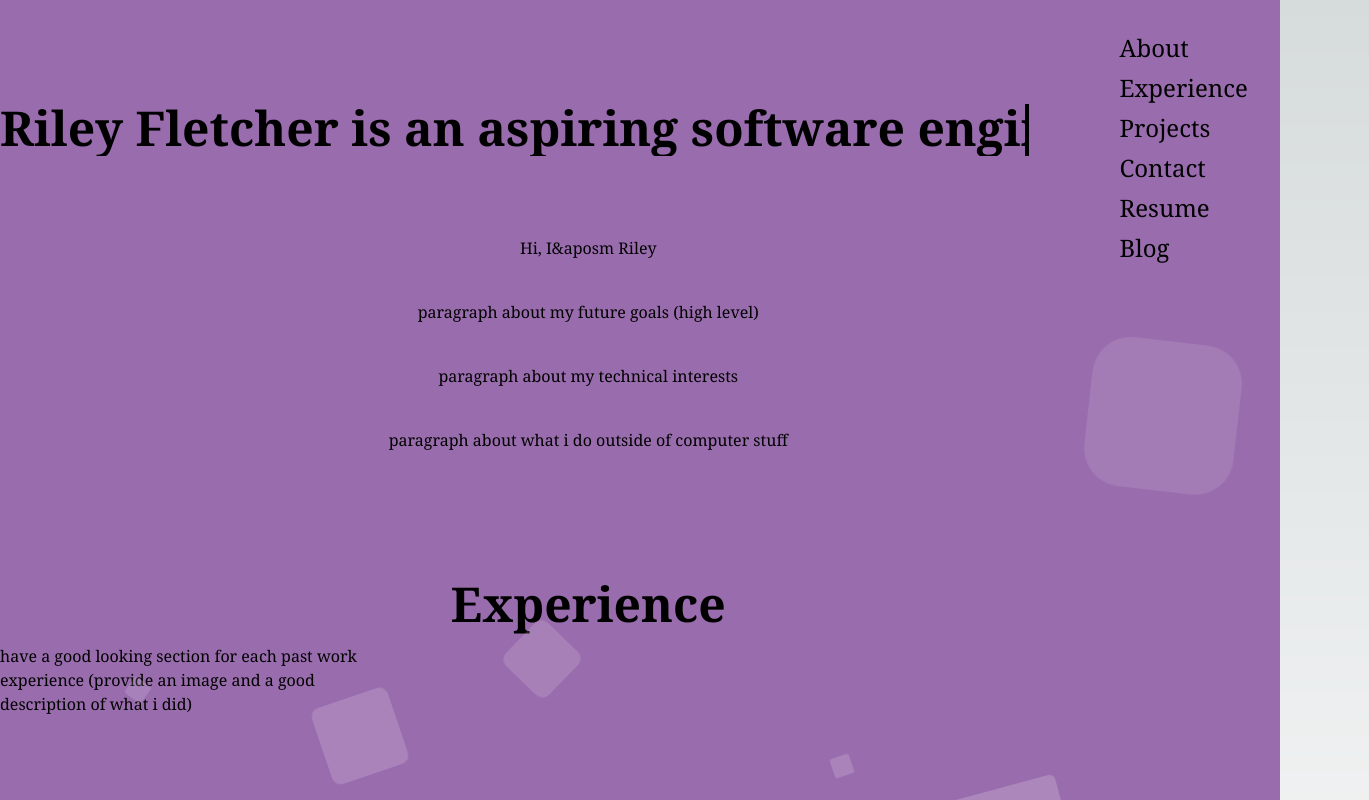
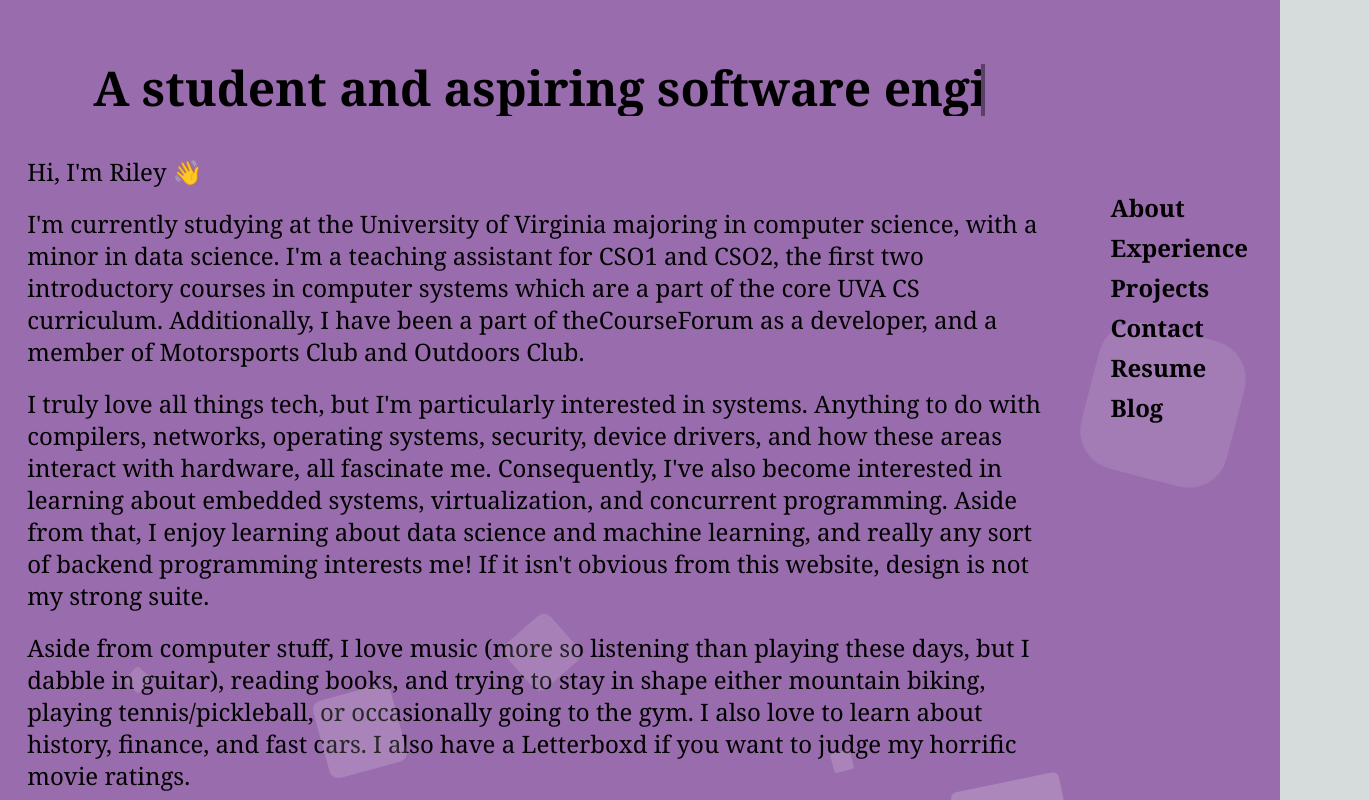
Before and after one commit to rileyfletch/personal-website, a Next.js app in the folder website/: page / in a window 1280 px wide. Shown: the top 800 px of the page, 1369 px wide, since content can reach past the window. Built offline with nearby package versions, Linux system fonts and the light colour scheme.

Commit message:
navbar && pcards

```diff
--- a/website/components/about.tsx
+++ b/website/components/about.tsx
@@ -1,20 +1,33 @@
 export default function AboutSection() {
-    return (
-        <section id="about" className="py-16">
-          <h1 className="animate-typing overflow-hidden whitespace-nowrap border-r-4 border-r-white pr-10 mt-10 pb-1 text-5xl text-white font-bold">
-            Riley Fletcher is an aspiring software engineer</h1>
-          <p className="p-5 pt-20 text-center">
-            Hi, I&aposm Riley
-          </p>
-          <p className="p-5 text-center">
-            paragraph about my future goals (high level)
-          </p>
-          <p className="p-5 text-center">
-            paragraph about my technical interests
-          </p>
-          <p className="pt-5 text-center">
-            paragraph about what i do outside of computer stuff
-          </p>
-        </section>
-    )
+  return (
+    <section id="about" className="py-16 flex flex-col items-center">
+      <h1 className="animate-typing overflow-hidden whitespace-nowrap border-r-4 border-r-white pr-10 pb-1 text-5xl text-white font-bold text-center mb-10">
+        A student and aspiring software engineer
+      </h1>
+
+      <div className="max-w-5xl">
+        <p className="text-2xl mb-5">Hi, I&apos;m Riley 👋</p>
+
+        <p className="text-2xl mb-5">
+          I&apos;m currently studying at the University of Virginia majoring in computer science, with a minor in data science.
+          I&apos;m a teaching assistant for CSO1 and CSO2, the first two introductory courses in computer systems which are a part of the core UVA CS curriculum.
+          Additionally, I have been a part of theCourseForum as a developer, and a member of Motorsports Club and Outdoors Club.
+        </p>
+
+        <p className="text-2xl mb-5">
+          I truly love all things tech, but I&apos;m particularly interested in systems.
+          Anything to do with compilers, networks, operating systems, security, device drivers, and how these areas interact with hardware, all fascinate me.
+          Consequently, I&apos;ve also become interested in learning about embedded systems, virtualization, and concurrent programming.
+          Aside from that, I enjoy learning about data science and machine learning, and really any sort of backend programming interests me! If it isn&apos;t obvious
+          from this website, design is not my strong suite.
+        </p>
+
+        <p className="text-2xl mb-5">
+          Aside from computer stuff, I love music (more so listening than playing these days, but I dabble in guitar), reading books, and trying to stay in shape either mountain biking,
+          playing tennis/pickleball, or occasionally going to the gym. I also love to learn about history, finance, and fast cars. I also have a Letterboxd if you want
+          to judge my horrific movie ratings.
+        </p>
+      </div>
+    </section>
+  );
 }
--- a/website/components/navbar.tsx
+++ b/website/components/navbar.tsx
@@ -2,19 +2,19 @@ import Link from "next/link";
 
 export default function NavigationSidebar() {
     return (
-        <div className="sticky top-0 right-0 p-8">
+        <div className="sticky top-0 right-0 p-8 pt-48">
           <ul className="list-none ml-auto">
-            <li className="mb-2"><a href="#about" className="transition-colors duration-700 hover:text-engineering text-2xl link-underline link-underline-black">
+            <li className="mb-2"><a href="#about" className="font-bold transition-colors duration-700 hover:text-engineering text-2xl link-underline link-underline-black">
               About</a></li>
-            <li className="mb-2"><a href="#experience" className="transition-colors duration-700 hover:text-engineering text-2xl link-underline link-underline-black">
+            <li className="mb-2"><a href="#experience" className="font-bold transition-colors duration-700 hover:text-engineering text-2xl link-underline link-underline-black">
               Experience</a></li>
-            <li className="mb-2"><a href="#projects" className="transition-colors duration-700 hover:text-engineering text-2xl link-underline link-underline-black">
+            <li className="mb-2"><a href="#projects" className="font-bold transition-colors duration-700 hover:text-engineering text-2xl link-underline link-underline-black">
               Projects</a></li>
-            <li className="mb-2"><a href="#contact" className="transition-colors duration-700 hover:text-engineering text-2xl link-underline link-underline-black">
+            <li className="mb-2"><a href="#contact" className="font-bold transition-colors duration-700 hover:text-engineering text-2xl link-underline link-underline-black">
               Contact</a></li>
-            <li className="mb-2"><a href="#" className="transition-colors duration-700 hover:text-engineering text-2xl link-underline link-underline-black">
+            <li className="mb-2"><a href="#" className="font-bold transition-colors duration-700 hover:text-engineering text-2xl link-underline link-underline-black">
               Resume</a></li>
-            <li className="mb-2"><Link href="/blog" className="transition-colors duration-700 hover:text-engineering text-2xl link-underline link-underline-black">
+            <li className="mb-2"><Link href="/blog" className="font-bold transition-colors duration-700 hover:text-engineering text-2xl link-underline link-underline-black">
               Blog</Link></li>
           </ul>
       </div>
--- /dev/null
+++ b/website/components/project-card.tsx
@@ -0,0 +1,29 @@
+export default function ProjectCard() {
+    return (
+        <div className="relative flex min-h-screen flex-col justify-center overflow-hidden bg-gray-50 py-6 sm:py-12">
+    <div
+        className="group relative cursor-pointer overflow-hidden bg-white px-6 pt-10 pb-8 shadow-xl ring-1 ring-gray-900/5 transition-all duration-300 hover:-translate-y-1 hover:shadow-2xl sm:mx-auto sm:max-w-sm sm:rounded-lg sm:px-10">
+        <span className="absolute top-10 z-0 h-20 w-20 rounded-full bg-sky-500 transition-all duration-300 group-hover:scale-[10]"></span>
+        <div className="relative z-10 mx-auto max-w-md">
+            <span className="grid h-20 w-20 place-items-center rounded-full bg-sky-500 transition-all duration-300 group-hover:bg-sky-400">
+                <svg xmlns="http://www.w3.org/2000/svg" fill="none" viewBox="0 0 24 24" stroke-width="1.5" stroke="currentColor" class="h-10 w-10 text-white transition-all">
+                <path stroke-linecap="round" stroke-linejoin="round" d="M8.625 9.75a.375.375 0 11-.75 0 .375.375 0 01.75 0zm0 0H8.25m4.125 0a.375.375 0 11-.75 0 .375.375 0 01.75 0zm0 0H12m4.125 0a.375.375 0 11-.75 0 .375.375 0 01.75 0zm0 0h-.375m-13.5 3.01c0 1.6 1.123 2.994 2.707 3.227 1.087.16 2.185.283 3.293.369V21l4.184-4.183a1.14 1.14 0 01.778-.332 48.294 48.294 0 005.83-.498c1.585-.233 2.708-1.626 2.708-3.228V6.741c0-1.602-1.123-2.995-2.707-3.228A48.394 48.394 0 0012 3c-2.392 0-4.744.175-7.043.513C3.373 3.746 2.25 5.14 2.25 6.741v6.018z" />
+                </svg>
+            </span>
+            <div
+                className="space-y-6 pt-5 text-base leading-7 text-gray-600 transition-all duration-300 group-hover:text-white/90">
+                <p>Perfect for learning how the framework works, prototyping a new idea, or creating a demo to share
+                    online.</p>
+            </div>
+            <div className="pt-5 text-base font-semibold leading-7">
+                <p>
+                    <a href="#" className="text-sky-500 transition-all duration-300 group-hover:text-white">Read the docs
+                        &rarr;
+                    </a>
+                </p>
+            </div>
+        </div>
+    </div>
+</div>
+    )
+}
```
